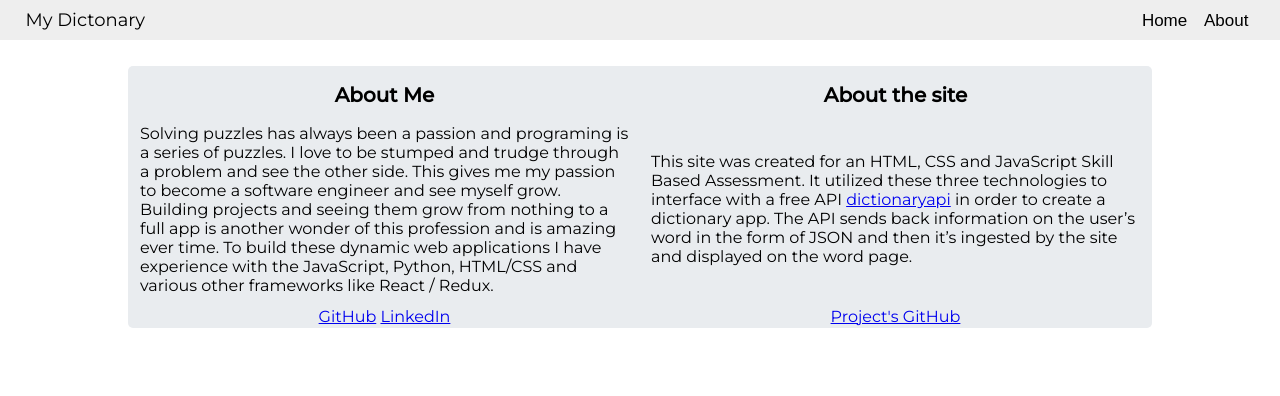
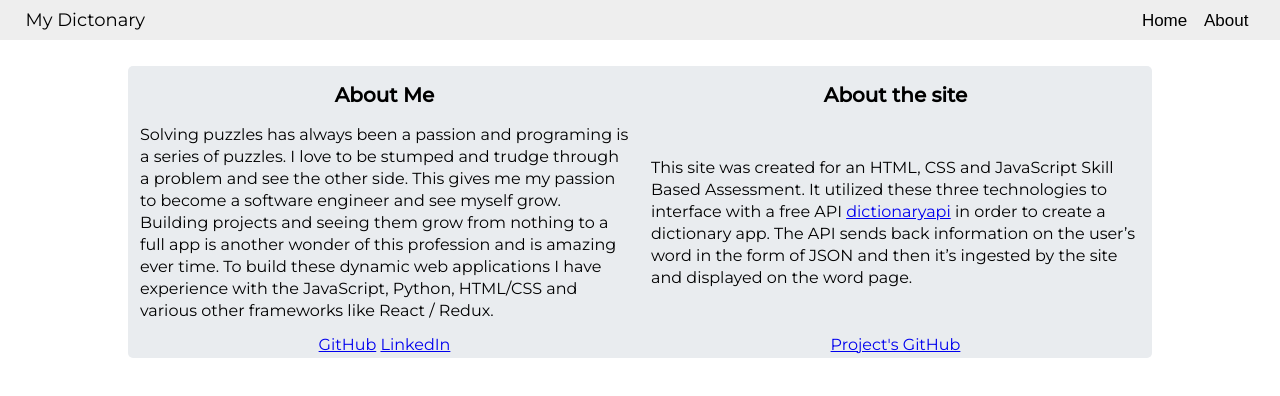
Before and after one commit to MaxwellWehner/DictionarySBA, a plain HTML site: page about.html in a window 1280 px wide. Drawn offline with Linux system fonts and the light colour scheme.

Commit message:
fixed up some styles

```diff
--- a/about.css
+++ b/about.css
@@ -47,7 +47,9 @@ table{
 
 td{
     width: 40%;
-    padding: 0px 10px
+    padding: 0px 10px;
+    line-height: 22px;
+    font-size: 16px;
 }
 
 th{
```
Also changed, not shown: index.html (+1 -0 lines).
